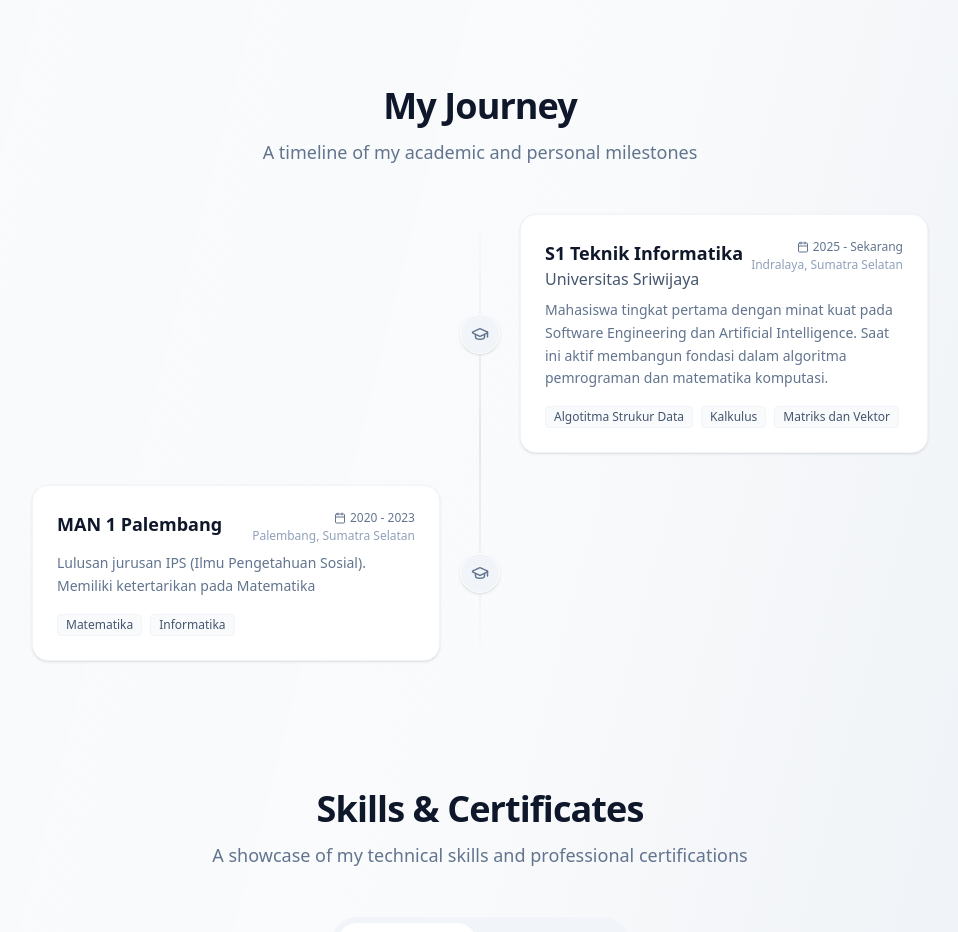
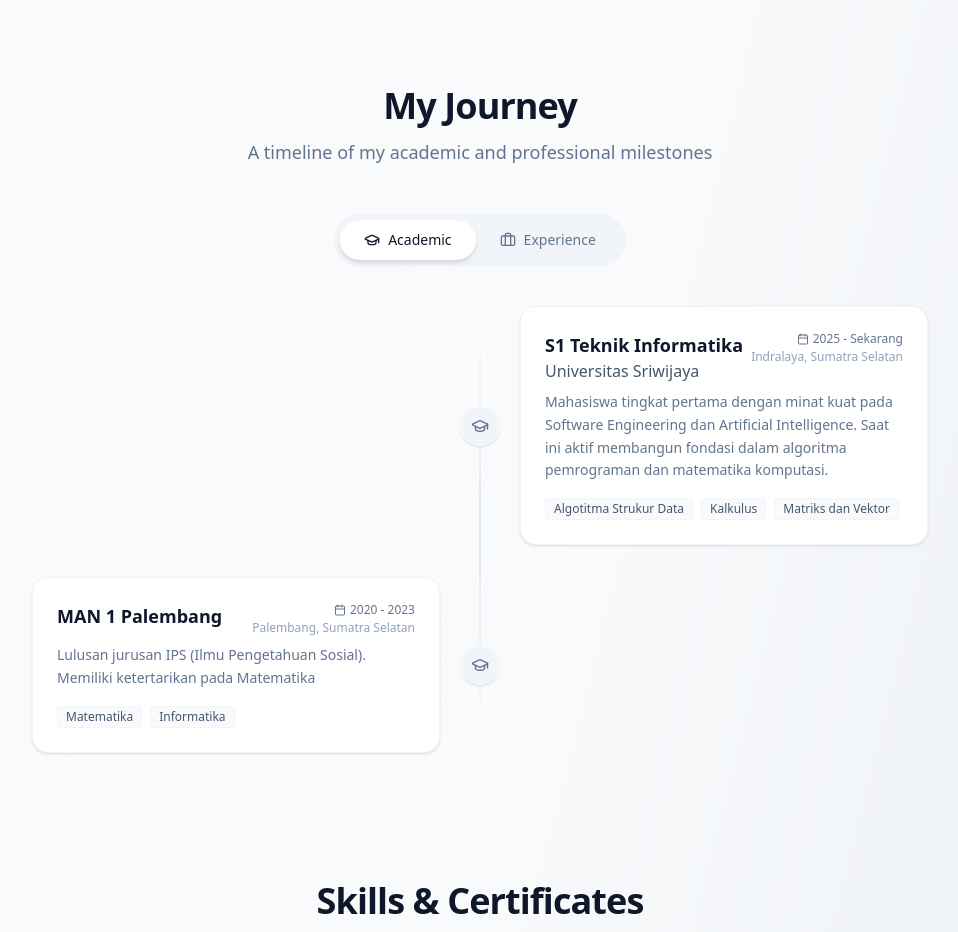
Before and after one commit to SerenaaaaRN/portfolio-rillah-next, a Next.js app: page / in a window 1280 px wide. Shown: the part 1720-2652 px from the top of the page, without its empty margins (160-1118 px from the left). Built offline with nearby package versions, Linux system fonts and the light colour scheme; no server answers; the database is empty.

Commit message:
nambahin tab baru untuk naro pengalaman organisasi

```diff
--- a/components/MyJourney.tsx
+++ b/components/MyJourney.tsx
@@ -1,45 +1,97 @@
 "use client";
-import React from "react";
-import { GraduationCap, Calendar } from "lucide-react";
-import { SectionTitle } from "./ui/Primitives"; // Assuming SectionTitle is imported if used
+import React, { useState } from "react";
+import { GraduationCap, Calendar, Briefcase } from "lucide-react";
+import { SectionTitle } from "./ui/Primitives";
 import { AOSProps } from "./ui/AOSProps";
 
+const academicData = [
+  {
+    role: "S1 Teknik Informatika",
+    org: "Universitas Sriwijaya",
+    date: "2025 - Sekarang",
+    location: "Indralaya, Sumatra Selatan",
+    desc: "Mahasiswa tingkat pertama dengan minat kuat pada Software Engineering dan Artificial Intelligence. Saat ini aktif membangun fondasi dalam algoritma pemrograman dan matematika komputasi.",
+    tags: ["Algotitma Strukur Data", "Kalkulus", "Matriks dan Vektor"],
+    aos: "fade-right",
+  },
+  {
+    role: "MAN 1 Palembang",
+    org: "",
+    date: "2020 - 2023",
+    location: "Palembang, Sumatra Selatan",
+    desc: "Lulusan jurusan IPS (Ilmu Pengetahuan Sosial). Memiliki ketertarikan pada Matematika",
+    tags: ["Matematika", "Informatika"],
+    aos: "fade-left",
+  },
+
+];
+
+const experienceData = [
+  {
+    role: "Volunteer Software Engineer",
+    org: "HMIF",
+    date: "2025",
+    location: "Universitas Sriwijaya",
+    desc: "Forum kompetisi berskala nasional yang ditujukan bagi mahasiswa untuk mewadahi minat dan bakat mereka di bidang teknologi informasi.",
+    tags: [],
+    aos: "fade-left",
+  },
+];
+
 export const MyJourney: React.FC<AOSProps> = ({ ...aosProps }) => {
+  const [activeTab, setActiveTab] = useState("academic");
+
+  const data = activeTab === "academic" ? academicData : experienceData;
+
   return (
     <section id="myjourney" className="scroll-mt-32" {...aosProps}>
       <SectionTitle
         title="My Journey"
-        subtitle="A timeline of my academic and personal milestones"
+        subtitle="A timeline of my academic and professional milestones"
         data-aos="fade-right"
         data-aos-delay="500"
       />
 
       <div className="max-w-4xl mx-auto" data-aos="fade-up" data-aos-delay="200">
+        <div className="flex justify-center mb-10">
+          <div className="flex flex-wrap justify-center bg-slate-100 p-1.5 rounded-xl sm:rounded-full relative">
+            <button
+              onClick={() => setActiveTab("academic")}
+              className={`flex items-center gap-2 px-6 py-2.5 rounded-full text-sm font-medium transition-all duration-300 ${
+                activeTab === "academic"
+                  ? "bg-white text-slate-900 shadow-md"
+                  : "text-slate-500 hover:text-slate-700"
+              }`}
+            >
+              <GraduationCap size={16} /> Academic
+            </button>
+            <button
+              onClick={() => setActiveTab("experience")}
+              className={`flex items-center gap-2 px-6 py-2.5 rounded-full text-sm font-medium transition-all duration-300 ${
+                activeTab === "experience"
+                  ? "bg-white text-slate-900 shadow-md"
+                  : "text-slate-500 hover:text-slate-700"
+              }`}
+            >
+              <Briefcase size={16} /> Experience
+            </button>
+          </div>
+        </div>
         <div className="space-y-8 relative before:absolute before:inset-0 before:ml-5 before:-translate-x-px md:before:mx-auto md:before:translate-x-0 before:h-full before:w-0.5 before:bg-linear-to-b before:from-transparent before:via-slate-200 before:to-transparent">
-          <TimelineItem
-            role="S1 Teknik Informatika"
-            org="Universitas Sriwijaya"
-            date="2025 - Sekarang"
-            location="Indralaya, Sumatra Selatan"
-            desc="Mahasiswa tingkat pertama dengan minat kuat pada Software Engineering dan Artificial Intelligence. Saat ini aktif membangun fondasi dalam algoritma pemrograman dan matematika komputasi."
-            tags={[
-              "Algotitma Strukur Data",
-              "Kalkulus",
-              "Matriks dan Vektor",
-            ]}
-            data-aos="fade-right"
-            data-aos-delay="300"
-          />
-          <TimelineItem
-            role="MAN 1 Palembang"
-            org=""
-            date="2020 - 2023"
-            location="Palembang, Sumatra Selatan"
-            desc="Lulusan jurusan IPS (Ilmu Pengetahuan Sosial). Memiliki ketertarikan pada Matematika"
-            tags={["Matematika", "Informatika"]}
-            data-aos="fade-left"
-            data-aos-delay="400"
-          />
+          {data.map((item, index) => (
+            <TimelineItem
+              key={index}
+              role={item.role}
+              org={item.org}
+              date={item.date}
+              location={item.location}
+              desc={item.desc}
+              tags={item.tags}
+              icon={activeTab === 'academic' ? <GraduationCap size={18} /> : <Briefcase size={18} />}
+              data-aos={item.aos}
+              data-aos-delay={(300 + index * 100).toString()}
+            />
+          ))}
         </div>
       </div>
     </section>
@@ -53,6 +105,7 @@
   location: string;
   desc: string;
   tags: string[];
+  icon: React.ReactNode;
   "data-aos"?: string;
   "data-aos-offset"?: string;
   "data-aos-duration"?: string;
@@ -73,12 +126,16 @@
   location,
   desc,
   tags,
+  icon,
   ...aosProps
 }: TimelineItemProps) => (
-  <div className="relative flex items-center justify-between md:justify-normal md:odd:flex-row-reverse group is-active" {...aosProps}>
+  <div
+    className="relative flex items-center justify-between md:justify-normal md:odd:flex-row-reverse group is-active"
+    {...aosProps}
+  >
     {/* Icon Dot */}
     <div className="flex items-center justify-center w-10 h-10 rounded-full border border-white bg-slate-100 group-hover:bg-slate-900 group-hover:text-white text-slate-500 shadow shrink-0 md:order-1 md:group-odd:-translate-x-1/2 md:group-even:translate-x-1/2 z-10 transition-colors duration-300">
-      <GraduationCap size={18} />
+      {icon}
     </div>
 
     {/* Content Card */}
```
